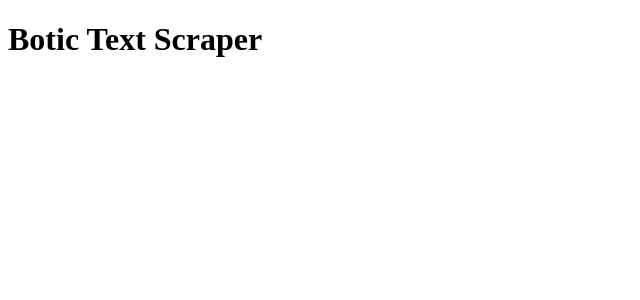
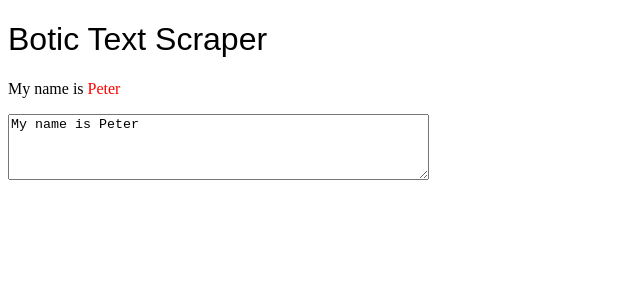
Before and after one commit to cos301-2019-se/Botic, an Angular app in the folder allisn/: page / in a window 1280 px wide. Shown: the top 300 px of the page, without its empty margins (0-640 px from the left). Built offline with nearby package versions, Linux system fonts and the light colour scheme.

Commit message:
Added files for completed component with highlighting behavior added.

```diff
--- a/allisn/src/app/app.component.css
+++ b/allisn/src/app/app.component.css
@@ -0,0 +1,4 @@
+h1 {
+  font-family: Arial, Helvetica, sans-serif;
+  font-weight: lighter;
+}
--- a/allisn/src/app/app.component.html
+++ b/allisn/src/app/app.component.html
@@ -1 +1,2 @@
 <h1>{{ title }}</h1>
+<app-text-scraper></app-text-scraper>
--- a/allisn/src/app/app.module.ts
+++ b/allisn/src/app/app.module.ts
@@ -4,10 +4,14 @@ import { NgModule } from '@angular/core';
 import { AppComponent } from './app.component';
 
 import { FormsModule } from '@angular/forms';
+import { TextScraperComponent } from './text-scraper/text-scraper.component';
+import { SafePipe } from './safe.pipe';
 
 @NgModule({
   declarations: [
-    AppComponent
+    AppComponent,
+    TextScraperComponent,
+    SafePipe
   ],
   imports: [
     BrowserModule,
--- /dev/null
+++ b/allisn/src/app/safe.pipe.ts
@@ -0,0 +1,22 @@
+import { Pipe, PipeTransform } from '@angular/core';
+import { DomSanitizer, SafeHtml, SafeStyle, SafeScript, SafeUrl, SafeResourceUrl } from '@angular/platform-browser';
+
+@Pipe({
+  name: 'safe'
+})
+export class SafePipe implements PipeTransform {
+
+  constructor(protected sanitizer: DomSanitizer) {}
+
+  public transform(value: any, type: string): SafeHtml | SafeStyle | SafeScript | SafeUrl | SafeResourceUrl {
+    switch (type) {
+			case 'html': return this.sanitizer.bypassSecurityTrustHtml(value);
+			case 'style': return this.sanitizer.bypassSecurityTrustStyle(value);
+			case 'script': return this.sanitizer.bypassSecurityTrustScript(value);
+			case 'url': return this.sanitizer.bypassSecurityTrustUrl(value);
+			case 'resourceUrl': return this.sanitizer.bypassSecurityTrustResourceUrl(value);
+			default: throw new Error(`Invalid safe type specified: ${type}`);
+		}
+  }
+
+}
--- /dev/null
+++ b/allisn/src/app/text-scraper/text-scraper.component.html
@@ -0,0 +1,10 @@
+<p [innerHTML]="returnChanged(userInput, badWords) | safe: 'html'">
+
+</p>
+
+<textarea
+  rows="4"
+  cols="50"
+  [(ngModel)]="userInput">
+
+</textarea>
--- /dev/null
+++ b/allisn/src/app/text-scraper/text-scraper.component.ts
@@ -0,0 +1,64 @@
+import { Component, OnInit } from '@angular/core';
+
+@Component({
+  selector: 'app-text-scraper',
+  templateUrl: './text-scraper.component.html',
+  styleUrls: ['./text-scraper.component.css']
+})
+export class TextScraperComponent implements OnInit {
+  userInput = "My name is Peter";
+
+  badWords = [
+    "Peter",
+    "IsecretlyLove50cent",
+    "MissesPaws",
+    "12544658795563"
+  ];
+
+  constructor() { }
+
+  ngOnInit() {
+  }
+
+  returnChanged(input: string, badWords: string[]): string{
+
+    var output = "";
+
+    var array = input.split(" ");
+    output = "";
+
+    var isABadWord = false;
+
+    for(var i = 0; i < array.length; i++){
+      isABadWord = false;
+
+      for (var j = 0; j < badWords.length; j++){
+        if (array[i].includes(badWords[j]))
+          isABadWord = true;
+      }
+
+      if (isABadWord == true)
+        output += '<span style="color:red;">' + array[i] + '</span>';
+      else
+        output += array[i];
+
+      output += " ";
+    }
+
+    return output;
+  }
+
+
+
+  highlight(input: string, badWords: string[]): boolean {
+
+    for (var i = 0; i < badWords.length; i++)
+      if (input.includes(badWords[i])){
+
+        return true;
+      }
+
+    return false;
+  }
+
+}
```
Also changed, not shown: allisn/src/app/text-scraper/text-scraper.component.css (added), 2 other files (tests, documents, lock files or other folders).
